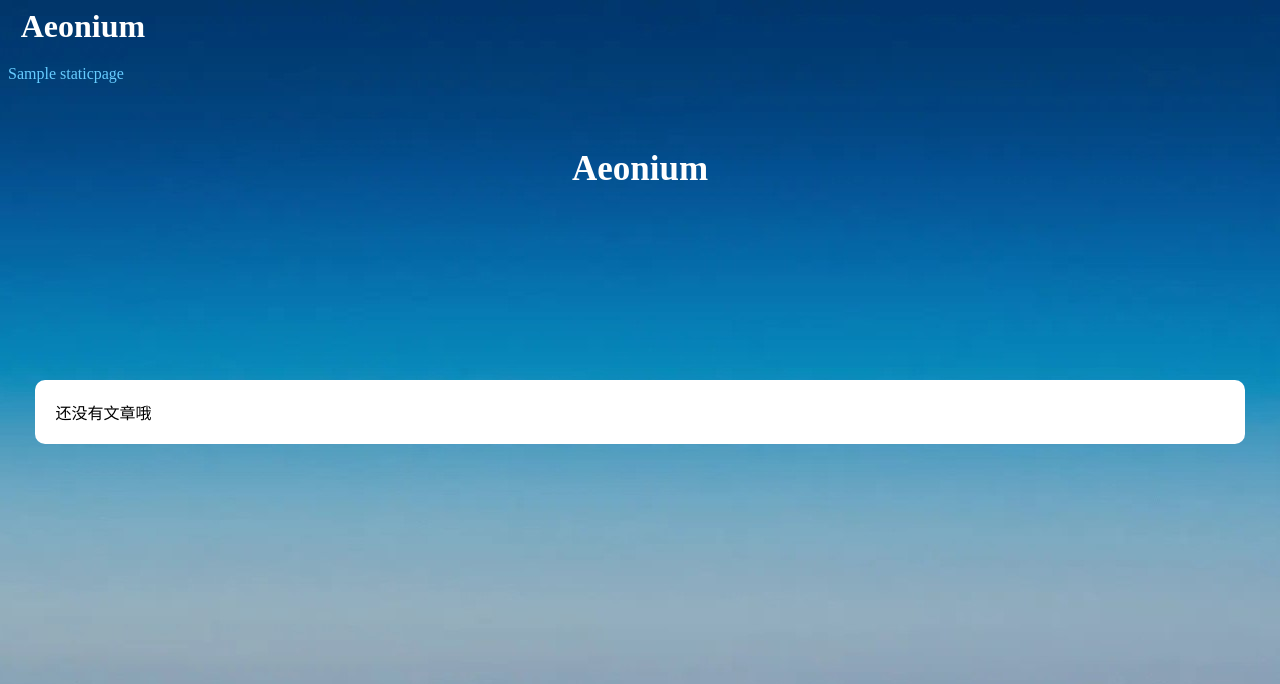
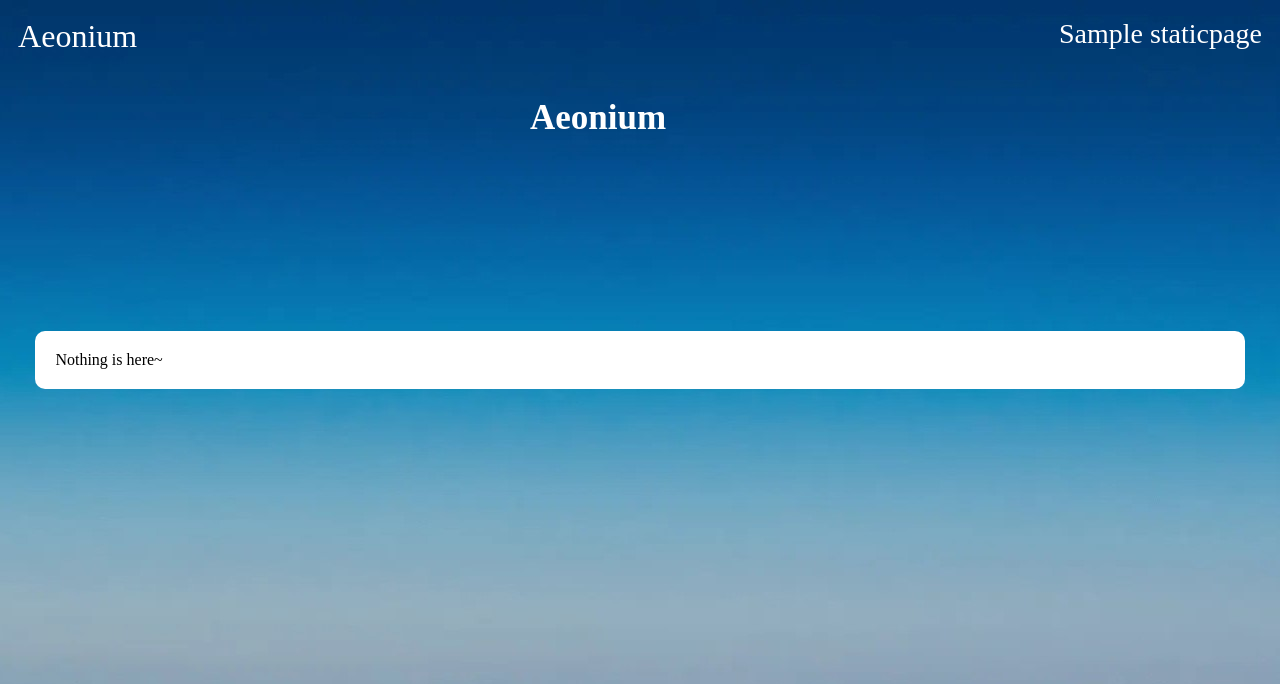
Before and after one commit to budawu/Aeonium, a Django app: page / in a window 1280 px wide. Shown: the top 684 px of the page. Run offline with Django 4.2, Linux system fonts and the light colour scheme; tables that the repository leaves empty hold one stand-in row (values such as "Sample post"); data that the repository does not hold is empty.

Commit message:
fix <code>

```diff
--- a/aeonium/templates/aeonium/base.html
+++ b/aeonium/templates/aeonium/base.html
@@ -6,9 +6,9 @@
 </head>
 <body background="{% static 'img/background.jpg' %}">
 <div id='nav-container'>
-    <h2 id='nav'><a href="{% url 'aeonium:index' %}" id='for-nav'>{{site_name}}</a></h2>
+    <a href="{% url 'aeonium:index' %}" id='for-nav'>{{site_name}}</a>
     {% for a in pages %}
-        <a href="{% url 'aeonium:page' a.id %}" >{{a.name}}</a>
+        <a href="{% url 'aeonium:page' a.id %}" id="static-page">{{a.name}}</a>
     {% endfor %}
 </div>
 
--- a/aeonium/templates/aeonium/detail.html
+++ b/aeonium/templates/aeonium/detail.html
@@ -4,7 +4,7 @@
 <head>
     <link rel="stylesheet" href="https://unpkg.com/gitalk/dist/gitalk.css">
     <script src="https://unpkg.com/gitalk/dist/gitalk.min.js"></script>
-
+    <title>{{post.title}}</title>
 </head>
 <body>
 
--- a/aeonium/templates/aeonium/index.html
+++ b/aeonium/templates/aeonium/index.html
@@ -2,17 +2,18 @@
 {% block content %}
 <html lang="zh-CN">
 <head>
-    <h1 class="blog-title">{{site_name}}</h1>
-    <title >Blog</title>
+
+    <title >{{site_name}}</title>
 </head>
 <body>
+    <h1 class="blog-title">{{site_name}}</h1>
     <ul class="mainpart">
     {% for i in posts %}
        <h3><a href="{% url 'aeonium:detail' i.id %}" id='gotopost'>{{ i.title }}</a></h3>
        <p class="detail">{{ i.date}}</p>
        <p class="detail">{{ i.text|slice:100 }}</p>
     {% empty %}
-        还没有文章哦
+        Nothing is here~
     {% endfor %}
     </ul>
 </body>
--- a/static/css/style-origin.css
+++ b/static/css/style-origin.css
@@ -1,9 +1,9 @@
 .blog-title{
     text-align: center;
-    line-height: 125px;
+    line-height: 220px;
     font-family: "Ubuntu Light","Microsoft YaHei UI Light";
     color: white;
-    height: 250px;
+    height: 300px;
     font-size: 35px;
 }
 .mainpart{
@@ -15,13 +15,23 @@
     width: 92.5%;
 }
 
-code{
+p code{
 
     font-family: consolas;
     font-size: 16px;
-    border-radius: 20px;
-    background-color: #718099;
+    border-radius: 5px;
+    background-color: #F6F8FA;
+    color: #3c4858;
 }
+pre{
+    border-radius: 15px;
+}
+pre code{
+    font-family: consolas;
+    font-size: 16px;
+
+}
+
 #head{
     color: white;
     font-size: 32px;
@@ -46,18 +56,19 @@
 
 #for-nav{
     color: white;
-    font-family: "Ubuntu Thin","Microsoft YaHei UI Light";
+    font-family: "Ubuntu","Microsoft YaHei UI Light";
     font-size: 32px;
-    padding: 1% 1%;
+    float: left;
+    padding: 0.8% 0.8%;
 }
 #static-page{
     color: white;
     font-family: "Microsoft YaHei UI Light";
-    font-size: 32px;
-    /*float: right;
-    padding: 0% 0%;
-*/
-    position: absolute;
+    font-size: 28px;
+    float: right;
+    padding: 0.8% 0.8%;
+    display: block;
+
     top: 0px;
     left: 0px;
 }
```
